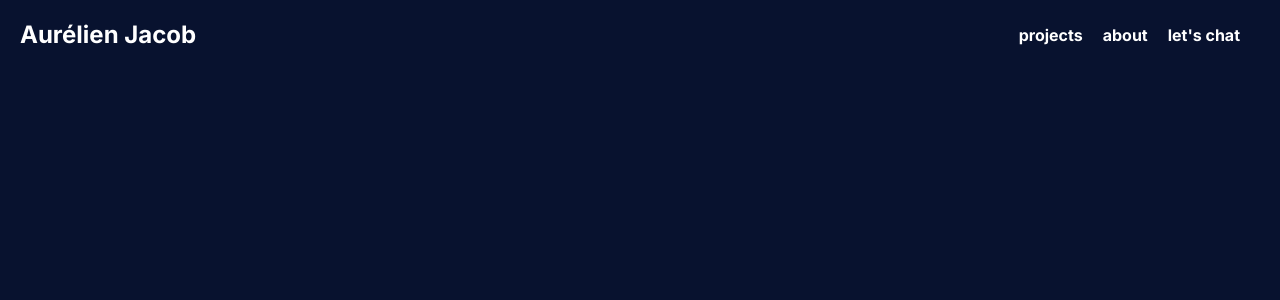
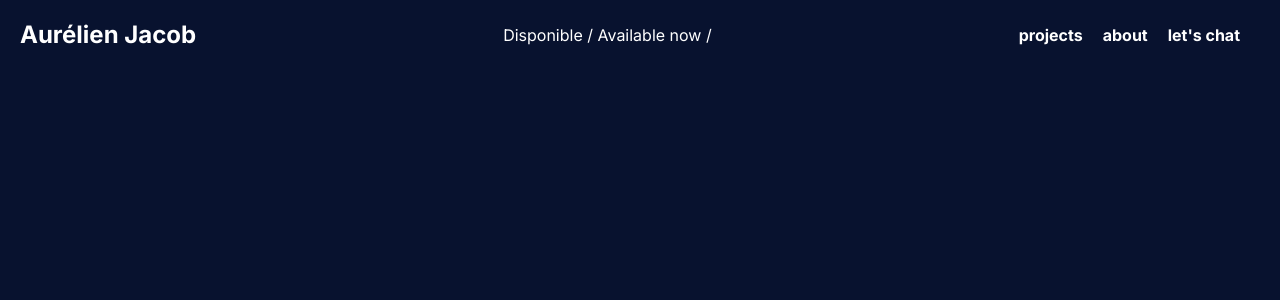
Before and after one commit to Aurelien-jcb/portfolio-next, a Next.js app: page / in a window 1280 px wide. Shown: the top 300 px of the page. Built offline with nearby package versions, Linux system fonts and the light colour scheme.

Commit message:
update header with static data and added props

```diff
--- a/app/components/header/index.tsx
+++ b/app/components/header/index.tsx
@@ -1,15 +1,19 @@
 import React from "react";
 import Link from "next/link";
 import styles from "./styles.module.scss";
-import { NavLinks } from "./nav-links";
+import { siteInformations } from "@/app/lib/data";
+import NavLinks from "./nav-links";
 
 const Header = () => {
   return (
     <header className={styles.header}>
       <div className={styles.logo}>
-        <Link href="/">Aurélien Jacob</Link>
+        <Link href="/">{siteInformations.name}</Link>
       </div>
-      <NavLinks />
+      <div>
+        <p>{siteInformations.availibility}</p>
+      </div>
+      <NavLinks links={siteInformations.navigation} />
     </header>
   );
 };
--- a/app/components/header/nav-links/index.tsx
+++ b/app/components/header/nav-links/index.tsx
@@ -1,23 +1,30 @@
 import Link from "next/link";
-import styles from './style.module.scss'
+import styles from "./style.module.scss";
+import { NavLink } from "@/app/lib/definitions";
 
-export async function NavLinks() {
-  const navLinks = [
-    { id: 1, url: "#projects", label: "projects" },
-    { id: 2, url: "#about", label: "about" },
-    { id: 3, url: "#contact", label: "let's chat" },
-  ];
+interface NavLinksProps {
+  links: NavLink[];
+}
+
+const NavLinks: React.FC<NavLinksProps> = ({ links }) => {
+  if (!links.length) {
+    console.error("Missing navigation data in props");
+    return null;
+  }
+
   return (
-    <nav className={styles.nav}>
-      <ul>
-        {navLinks.map((link) => (
-          <li key={link.id}>
-            <Link href={link.url} passHref>
-              {link.label}
+    <nav className={styles.nav} aria-label="Main navigation">
+      <ul key={"nav-links"}>
+        {links.map(({ id, url, label }) => (
+          <li key={id}>
+            <Link href={url} passHref target="_blank">
+              {label}
             </Link>
           </li>
         ))}
-        </ul>
+      </ul>
     </nav>
   );
-}
+};
+
+export default NavLinks;
--- /dev/null
+++ b/app/lib/data.ts
@@ -0,0 +1,88 @@
+export const siteInformations = {
+  id: "410544b2-4001-4271-9855-fec4b6a6442a",
+  name: "Aurélien Jacob",
+  availibility: "Disponible / Available now /",
+  navigation: [
+    { id: 1, url: "#projects", label: "projects" },
+    { id: 2, url: "#about", label: "about" },
+    { id: 3, url: "#contact", label: "let's chat" },
+  ],
+};
+
+export const projects = [
+  {
+    id: 1,
+    client: "Atelier Bunus & Galioto",
+    project_name: "Atelier Bunus & Galioto",
+    date: "2022",
+    type: "Website",
+    stack: ["Wordpress", "Figma"],
+    thumbnail: {
+      url: "/customers/delba-de-oliveira.png",
+      alt: "Image de miniature",
+    },
+    images: [
+      { url: "/customers/delba-de-oliveira.png", alt: "Image de miniature" },
+    ],
+  },
+  {
+    id: 2,
+    client: "Géobassin",
+    project_name: "Géobassin",
+    date: "2022",
+    type: "Website",
+    stack: ["Wordpress", "Figma"],
+    thumbnail: {
+      url: "/customers/delba-de-oliveira.png",
+      alt: "Image de miniature",
+    },
+    images: [
+      { url: "/customers/delba-de-oliveira.png", alt: "Image de miniature" },
+    ],
+  },
+  {
+    id: 3,
+    client: "GTB Conseils",
+    project_name: "Gtb Conseils",
+    date: "2022",
+    type: "Website",
+    stack: ["Wordpress", "Figma"],
+    thumbnail: {
+      url: "/customers/delba-de-oliveira.png",
+      alt: "Image de miniature",
+    },
+    images: [
+      { url: "/customers/delba-de-oliveira.png", alt: "Image de miniature" },
+    ],
+  },
+  {
+    id: 4,
+    client: "LumaCoiffStyle",
+    project_name: "LumaCoiffStyle",
+    date: "2022",
+    type: "Website",
+    stack: ["Wordpress", "Figma"],
+    thumbnail: {
+      url: "/customers/delba-de-oliveira.png",
+      alt: "Image de miniature",
+    },
+    images: [
+      { url: "/customers/delba-de-oliveira.png", alt: "Image de miniature" },
+    ],
+  },
+  {
+    id: 5,
+    client: "Transports Daurat",
+    project_name: "Transports Daurat",
+    date: "2022",
+    type: "Website",
+    stack: ["Wordpress", "Figma"],
+    thumbnail: {
+      url: "/customers/delba-de-oliveira.png",
+      alt: "Image de miniature",
+    },
+    images: [
+      { url: "/customers/delba-de-oliveira.png", alt: "Image de miniature" },
+    ],
+  },
+];
--- /dev/null
+++ b/app/lib/definitions.ts
@@ -0,0 +1,5 @@
+export interface NavLink {
+  id: number;
+  url: string;
+  label: string;
+}
--- a/tsconfig.json
+++ b/tsconfig.json
@@ -22,6 +22,6 @@
       "@/*": ["./*"]
     }
   },
-  "include": ["next-env.d.ts", "**/*.ts", "**/*.tsx", ".next/types/**/*.ts", "app/api/utils/getData.ts"],
+  "include": ["next-env.d.ts", "**/*.ts", "**/*.tsx", ".next/types/**/*.ts", "app/lib/data.ts"],
   "exclude": ["node_modules"]
 }
```
